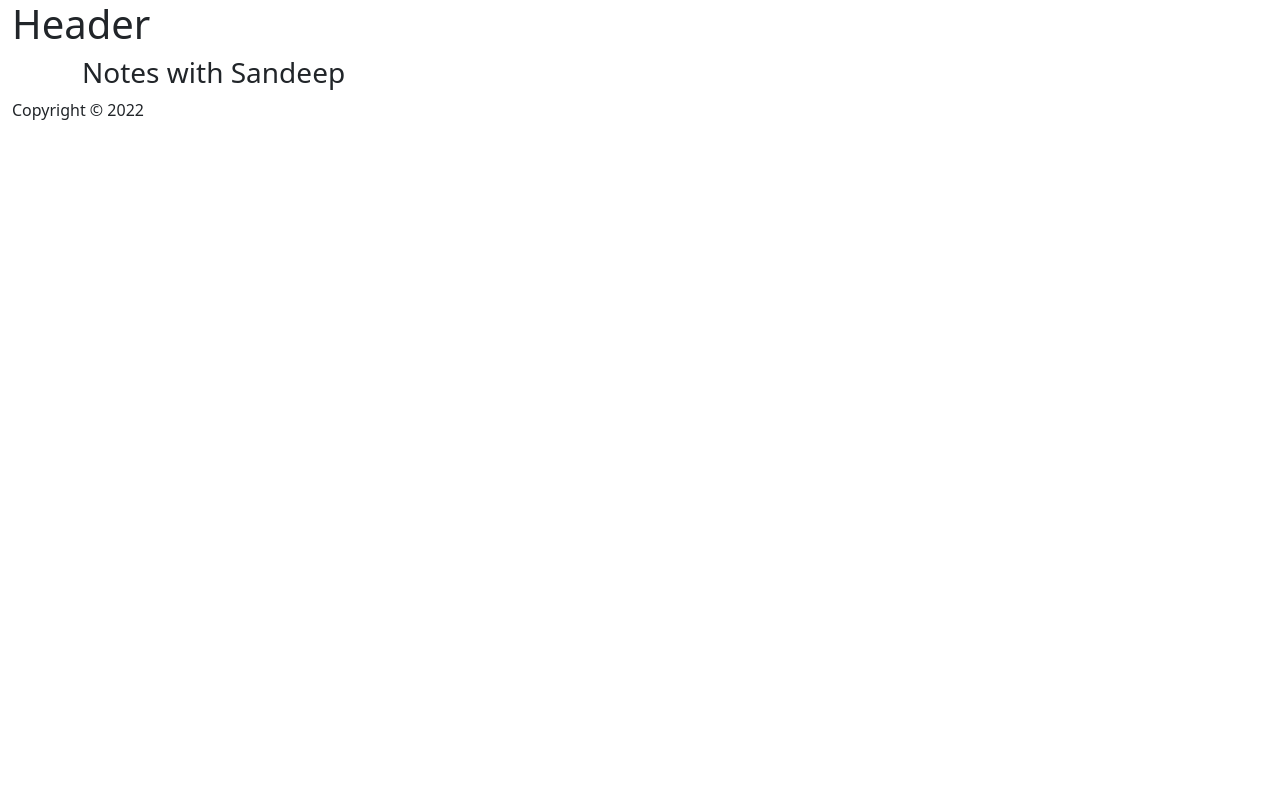
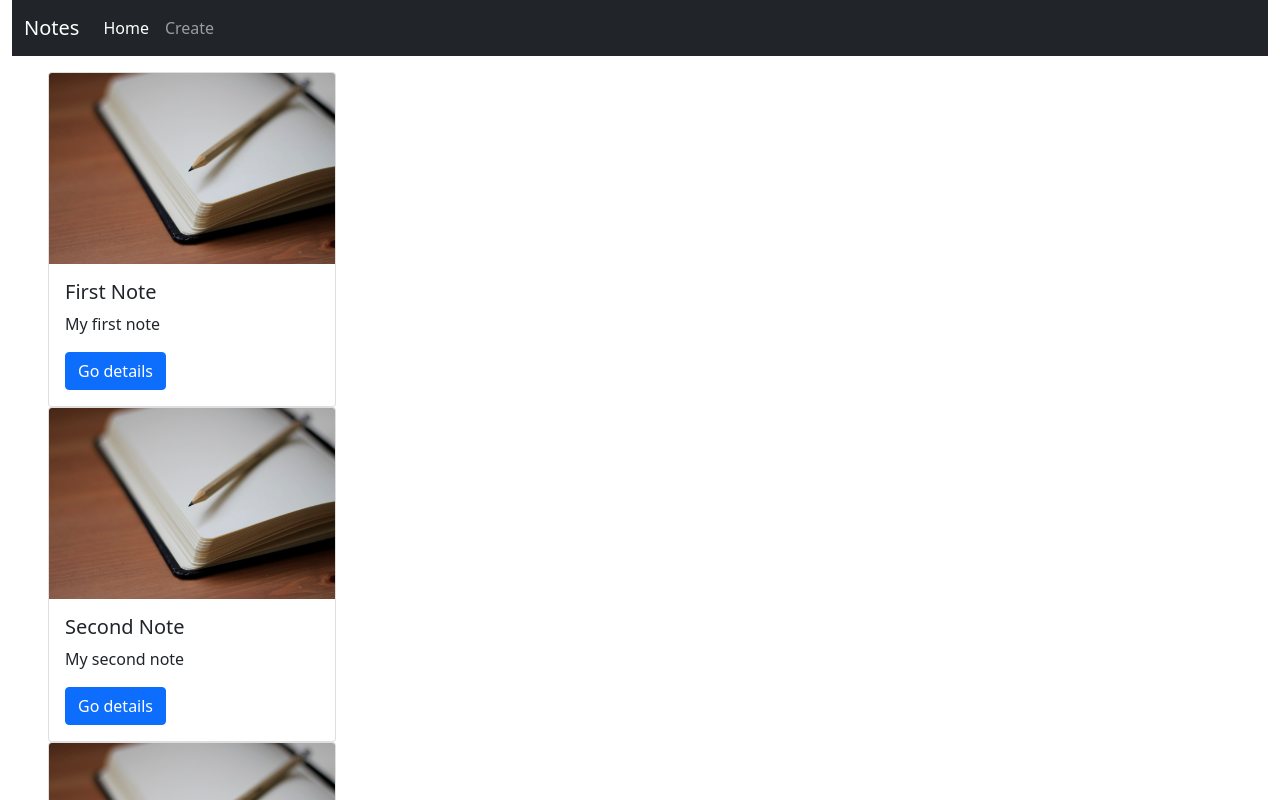
Before and after one commit to Mr-Sandeep/note-for-you, an Angular app: page / in a window 1280 px wide. Shown: the top 800 px of the page. Built offline with nearby package versions, Linux system fonts and the light colour scheme.

Commit message:
nav and card done

```diff
--- a/src/app/app.component.css
+++ b/src/app/app.component.css
@@ -0,0 +1,16 @@
+.header{
+    position: relative;
+    z-index: 1000;
+}
+.footer{
+    position: relative;
+    z-index: 1000;
+    height: 30px;
+    background-color: rgb(162, 223, 161);
+    font-weight: 600;
+}
+.content{
+    position: relative;
+    min-height: 400px;
+    z-index: 999;
+}
--- a/src/app/app.component.html
+++ b/src/app/app.component.html
@@ -1,13 +1,50 @@
-<div class="container-fluid header">
-  <h1> Header </h1>
+<div class="container-fluid header mb-3">
+  <nav class="navbar navbar-expand-lg navbar-dark bg-dark">
+    <div class="container-fluid">
+      <a class="navbar-brand" href="#">Notes</a>
+      <button class="navbar-toggler" type="button" data-bs-toggle="collapse" data-bs-target="#navbarSupportedContent" aria-controls="navbarSupportedContent" aria-expanded="false" aria-label="Toggle navigation">
+        <span class="navbar-toggler-icon"></span>
+      </button>
+      <div class="collapse navbar-collapse" id="navbarSupportedContent">
+        <ul class="navbar-nav me-auto mb-2 mb-lg-0">
+          <li class="nav-item">
+            <a class="nav-link active" aria-current="page" href="#">Home</a>
+          </li>
+          <li class="nav-item">
+            <a class="nav-link" href="#">Create</a>
+          </li>
+          <!-- <li class="nav-item dropdown">
+            <a class="nav-link dropdown-toggle" href="#" id="navbarDropdown" role="button" data-bs-toggle="dropdown" aria-expanded="false">
+              Dropdown
+            </a>
+            <ul class="dropdown-menu" aria-labelledby="navbarDropdown">
+              <li><a class="dropdown-item" href="#">Action</a></li>
+              <li><a class="dropdown-item" href="#">Another action</a></li>
+              <li><hr class="dropdown-divider"></li>
+              <li><a class="dropdown-item" href="#">Something else here</a></li>
+            </ul>
+          </li> -->
+          <!-- <li class="nav-item">
+            <a class="nav-link disabled">Disabled</a>
+          </li> -->
+        </ul>
+        <!-- <form class="d-flex">
+          <input class="form-control me-2" type="search" placeholder="Search" aria-label="Search">
+          <button class="btn btn-outline-success" type="submit">Search</button>
+        </form> -->
+      </div>
+    </div>
+  </nav>
 </div>
-<div>
-  <div class="container">
-    <h3>Notes with Sandeep</h3>
+<div class="content">
+  <div class="container row">
+    <div class="col-md-5">
+      <app-note-home></app-note-home>
+    </div>
   </div>
 </div>
 <router-outlet></router-outlet>
 
-<div class="footer container-fluid">
+<div class="footer container-fluid text-center">
   Copyright &#169; 2022
 </div>
--- a/src/app/notes/note-home/note-home.component.html
+++ b/src/app/notes/note-home/note-home.component.html
@@ -1 +1,14 @@
-<p>note-home works!</p>
+<div class="container-fluid">
+    <div class="row" >
+        <div *ngFor="let note of notes">
+            <div class="card" style="width: 18rem;">
+                <img src="assets/images/notes.jpg" class="card-img-top" alt="...">
+                <div class="card-body">
+                    <h5 class="card-title">{{note.title}}</h5>
+                    <p class="card-text">{{note.desc}}</p>
+                    <a href="#" class="btn btn-primary">Go details</a>
+                </div>
+            </div>
+        </div>
+    </div>
+</div>
--- a/src/app/notes/note-home/note-home.component.ts
+++ b/src/app/notes/note-home/note-home.component.ts
@@ -7,6 +7,22 @@
 })
 export class NoteHomeComponent implements OnInit {
 
+  notes =[ {
+    noteId : 1,
+    title : "First Note",
+    desc : "My first note"
+  },
+  {
+    noteId : 2,
+    title : "Second Note",
+    desc : "My second note"
+  },
+  {
+    noteId : 3,
+    title : "Third Note",
+    desc : "My third note"
+  }
+]
   constructor() { }
 
   ngOnInit(): void {
--- a/src/index.html
+++ b/src/index.html
@@ -2,7 +2,7 @@
 <html lang="en">
 <head>
   <meta charset="utf-8">
-  <title>ToDo</title>
+  <title>Notes</title>
   <base href="/">
   <meta name="viewport" content="width=device-width, initial-scale=1">
   <link rel="icon" type="image/x-icon" href="favicon.ico">
```
Also changed, not shown: src/assets/images/notes.jpg (added).
